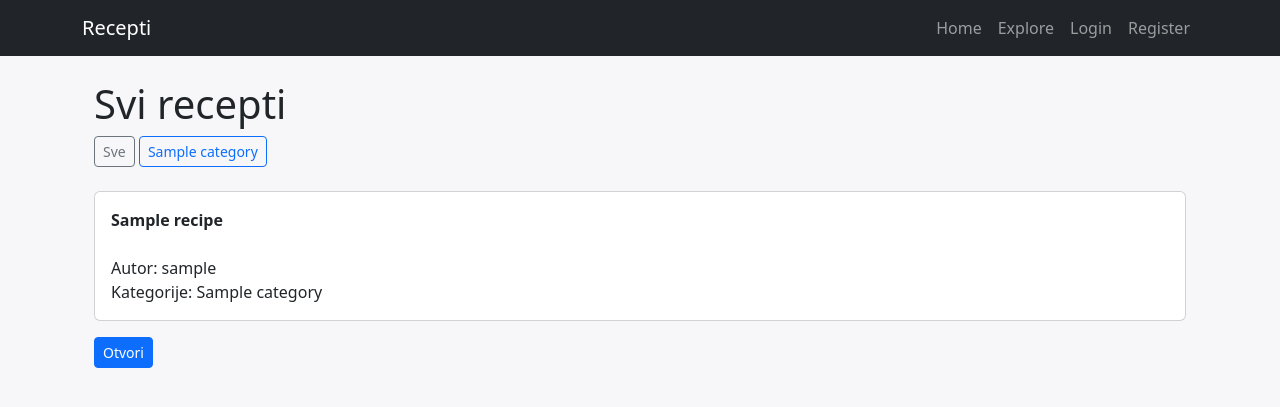
After one commit to lukrecijamucko/web-recepti, a Flask app: page /recipes/ in a window 1280 px wide. The commit adds this page. Shown: the top 407 px of the page. Run offline with Flask 3, Linux system fonts and the light colour scheme; tables that the repository leaves empty hold one stand-in row (values such as "Sample post").

Commit message:
feat: add recipe list, filters and detail page

```diff
--- a/app/recipes_routes.py
+++ b/app/recipes_routes.py
@@ -53,3 +53,27 @@ def new_recipe_submit():
 
     flash("Recept spremljen!", "success")
     return redirect(url_for("main.index"))
+
+@recipes_bp.get("/")
+def list_recipes():
+    category_id = request.args.get("category", type=int)
+
+    query = Recipe.query.order_by(Recipe.created_at.desc())
+
+    if category_id:
+        query = query.filter(Recipe.categories.any(id=category_id))
+
+    recipes = query.all()
+    categories = Category.query.order_by(Category.name).all()
+
+    return render_template(
+        "recipes_list.html",
+        recipes=recipes,
+        categories=categories,
+        active_category=category_id,
+    )
+
+@recipes_bp.get("/<int:recipe_id>")
+def recipe_detail(recipe_id: int):
+    recipe = Recipe.query.get_or_404(recipe_id)
+    return render_template("recipe_detail.html", recipe=recipe)
--- a/app/templates/index.html
+++ b/app/templates/index.html
@@ -17,7 +17,10 @@
             <div class="fw-semibold">{{ r.title }}</div>
 
             <div class="mt-3 d-flex gap-2">
-              <button class="btn btn-sm btn-outline-primary" disabled>Otvori</button>
+              <a class="btn btn-sm btn-outline-primary"
+                href="{{ url_for('recipes.recipe_detail', recipe_id=r.id) }}">
+                Otvori
+              </a>
               <button class="btn btn-sm btn-outline-warning" disabled>☆ Favorit</button>
             </div>
           </div>
--- /dev/null
+++ b/app/templates/recipes_list.html
@@ -0,0 +1,37 @@
+{% extends "base.html" %}
+{% block content %}
+<div class="container mt-4">
+<h1>Svi recepti</h1>
+
+<div class="mb-4">
+  <a class="btn btn-outline-secondary btn-sm"
+     href="{{ url_for('recipes.list_recipes') }}">
+     Sve
+  </a>
+
+  {% for c in categories %}
+    <a class="btn btn-sm {% if active_category == c.id %}btn-primary{% else %}btn-outline-primary{% endif %}"
+       href="{{ url_for('recipes.list_recipes', category=c.id) }}">
+       {{ c.name }}
+    </a>
+  {% endfor %}
+</div>
+
+{% for r in recipes %}
+  <div class="card mb-3 p-3">
+    <b>{{ r.title }}</b><br>
+    Autor: {{ r.author.username }}<br>
+    Kategorije:
+    {% for c in r.categories %}
+      {{ c.name }}{% if not loop.last %}, {% endif %}
+    {% endfor %}
+  </div>
+
+  <a class="btn btn-sm btn-primary"
+    href="{{ url_for('recipes.recipe_detail', recipe_id=r.id) }}">
+    Otvori
+</a>
+{% endfor %}
+
+</div>
+{% endblock %}
```
Also changed, not shown: app/routes.py (+14 -13 lines), app/templates/recipe_detail.html (added, +28 -0 lines).
